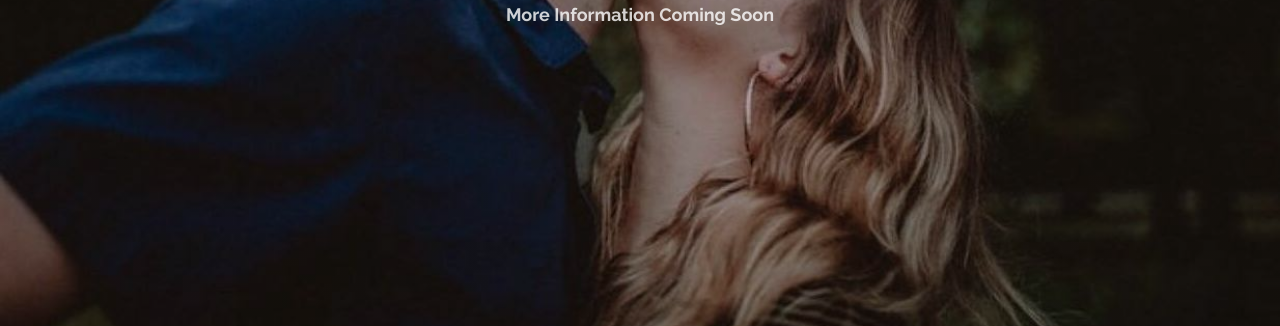
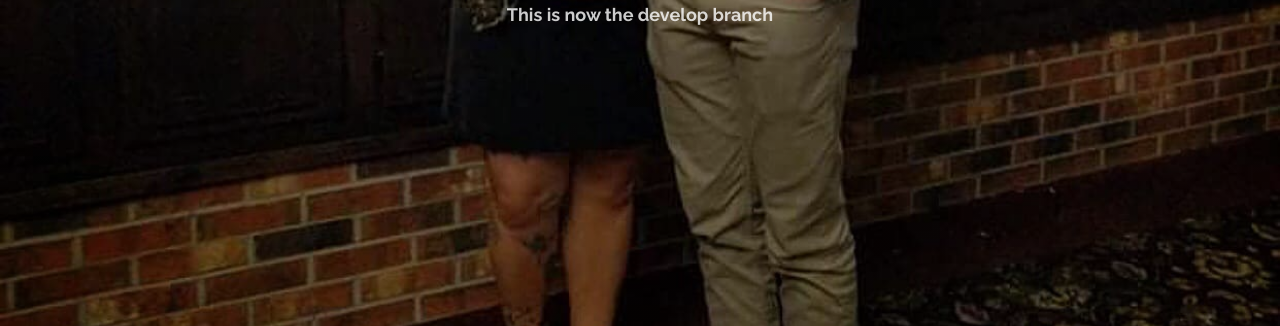
Before and after one commit to robroplol/solid-as-a-rop, a plain HTML site: page index.html in a window 1280 px wide. Shown: the part 474-800 px from the top of the page. Drawn offline with Linux system fonts and the light colour scheme.

Commit message:
started the development branch

```diff
--- a/index.html
+++ b/index.html
@@ -21,7 +21,7 @@
     <div class="hero">
       <h1 class="">Celebrate Sick Matrimony with<br />Laney and Rob</h1>
       <h2 class="">Saturday May 14th, 2022</h2>
-      <h3>More Information Coming Soon</h3>
+      <h3>This is now the develop branch</h3>
     </div>
   </body>
 </html>
--- a/styles.css
+++ b/styles.css
@@ -51,7 +51,7 @@ nav ul {
   align-items: center;
   height: 100vh;
   background: linear-gradient(0deg, rgba(0, 0, 0, 0.3), rgba(0, 0, 0, 0.3)),
-    url(images/saar3.jpg);
+    url(images/saar2.jpg);
   background-size: cover;
   background-position: center center;
 }
```
